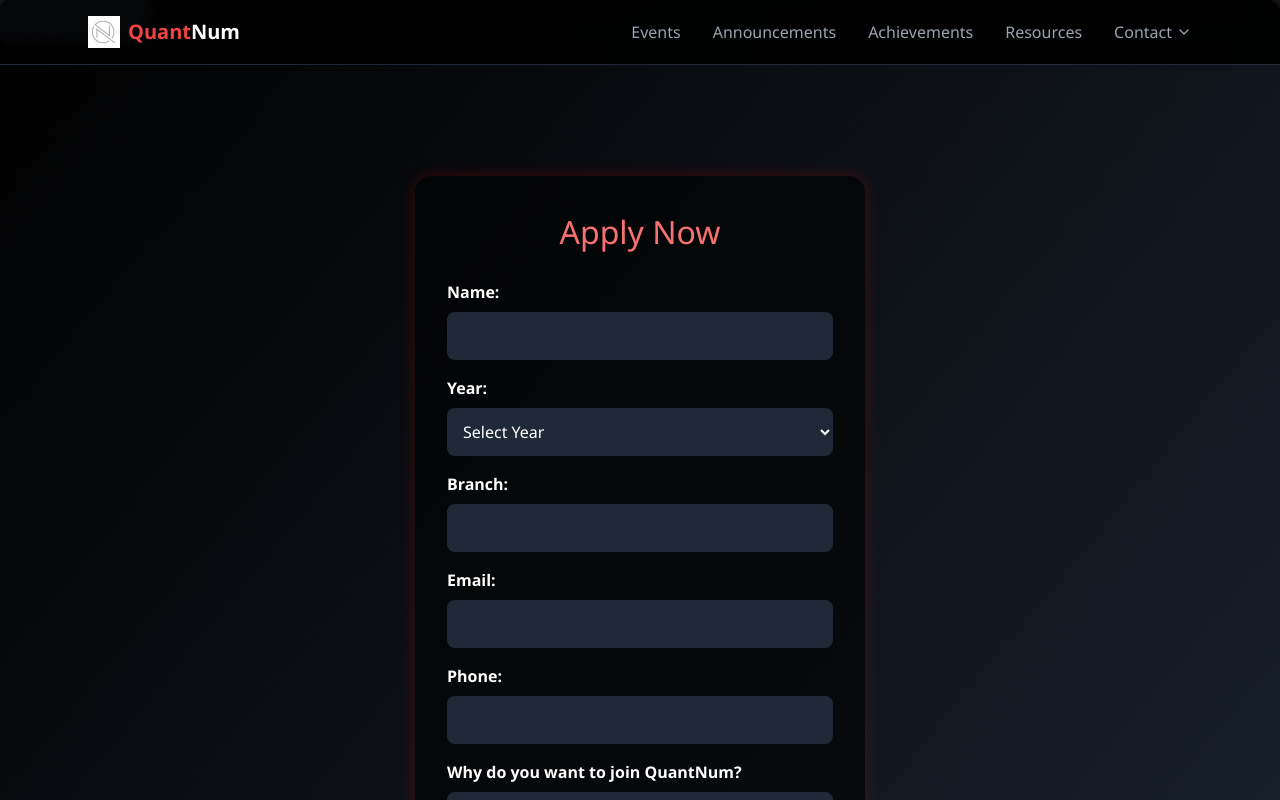
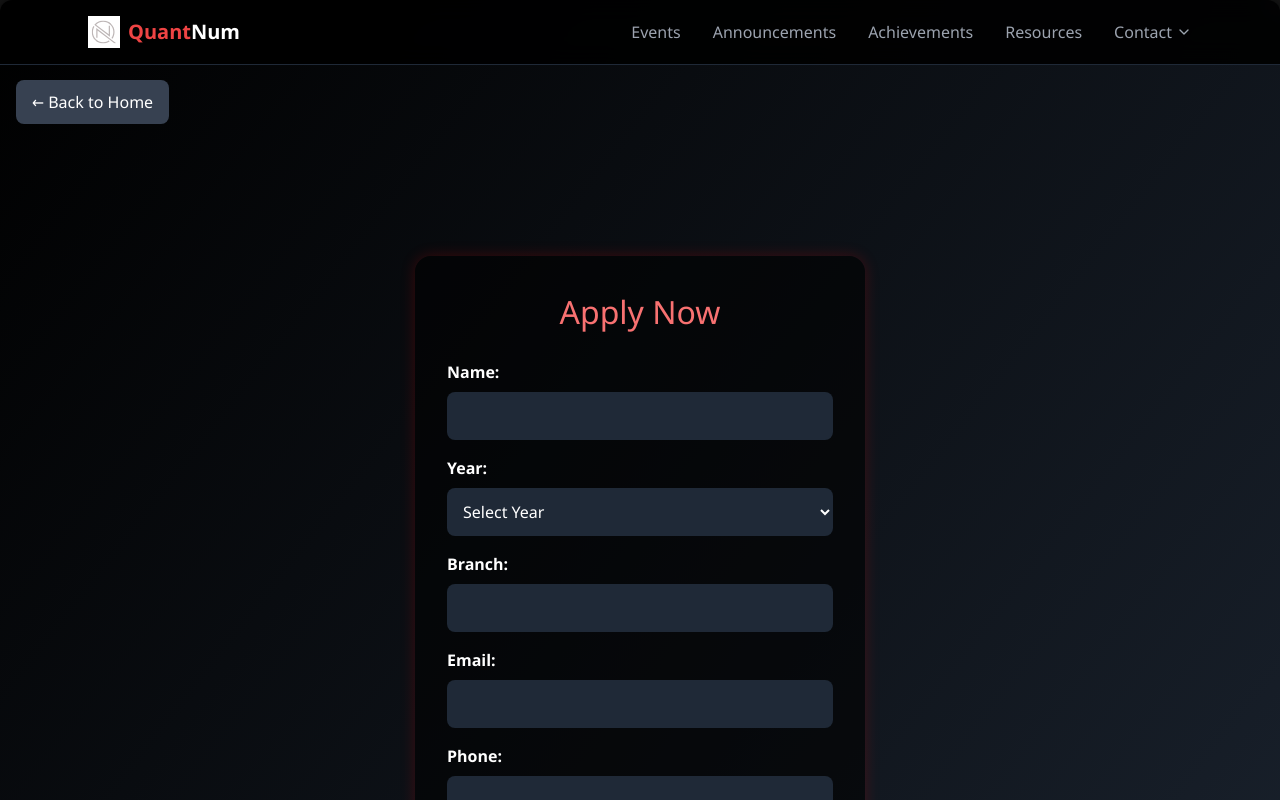
Before and after one commit to Sat-14/QuantNum, a React (Vite) app in the folder frontend/: page /apply in a window 1280 px wide. Shown: the top 800 px of the page. Built offline with nearby package versions, Linux system fonts and the light colour scheme.

Commit message:
adding animation to apply now page

```diff
--- a/frontend/src/Pages/ApplyNow.css
+++ b/frontend/src/Pages/ApplyNow.css
@@ -12,6 +12,9 @@
 .back-button-container{
     text-align: left;
     margin-bottom: 20px;
+    margin-top: 5rem;
+    margin-bottom: 20px;
+    padding-left: 1rem;
 }
 
 .back-button{
--- a/frontend/src/Pages/ApplyNow.jsx
+++ b/frontend/src/Pages/ApplyNow.jsx
@@ -1,8 +1,73 @@
-import React, { useState , useEffect} from 'react';
 import './ApplyNow.css';
 import Navigation from '../components/Navigation';
 import Footer from '../components/Footer';
 import { useNavigate } from 'react-router-dom';
+import React, { useState, useEffect, useRef } from 'react';
+
+
+const useIntersectionObserver = (threshold = 0.1) => {
+  const [isVisible, setIsVisible] = useState(false);
+  const ref = useRef(null);
+
+  useEffect(() => {
+    const observer = new IntersectionObserver(
+      ([entry]) => {
+        if (entry.isIntersecting) {
+          setIsVisible(true);
+        }
+      },
+      { threshold }
+    );
+
+    if (ref.current) {
+      observer.observe(ref.current);
+    }
+
+    return () => {
+      if (ref.current) {
+        observer.unobserve(ref.current);
+      }
+    };
+  }, [threshold]);
+
+  return [ref, isVisible];
+};
+
+const AnimatedSection = ({
+  children,
+  direction = 'up',
+  delay = 0,
+  duration = 'duration-1000',
+  className = ''
+}) => {
+  const [ref, isVisible] = useIntersectionObserver(0.1);
+
+  const getInitialTransform = () => {
+    switch (direction) {
+      case 'up': return 'translate-y-20';
+      // other cases
+    }
+  };
+
+  return (
+    <div
+      ref={ref}
+      className={`transition-all ${duration} ease-out ${className}`}
+      style={{ transitionDelay: `${delay}ms` }}
+    >
+      <div
+        className={`transform transition-all ${duration} ease-out ${
+          isVisible
+            ? 'translate-y-0 translate-x-0 scale-100 opacity-100'
+            : `${getInitialTransform()} opacity-0`
+        }`}
+        style={{ transitionDelay: `${delay}ms` }}
+      >
+        {children}
+      </div>
+    </div>
+  );
+};
 
 
 export default function ApplyNow() {
@@ -35,11 +100,14 @@ export default function ApplyNow() {
   return (
     <div className="apply-container">
         <Navigation />
+        <AnimatedSection direction="up" delay={100}>
             <div className="back-button-container">
                 <button onClick={() => navigate('/')} className="back-button">
                 ← Back to Home
                 </button>
             </div>
+        </AnimatedSection>
+        <AnimatedSection direction="up" delay={200}>
             <div className="apply-form-container">
                 <h2>Apply Now</h2>
                 <form onSubmit={handleSubmit} className="apply-form">
@@ -82,6 +150,8 @@ export default function ApplyNow() {
                 <button type="submit" className="submit-button">Submit Application</button>
                 </form>
             </div>
+        </AnimatedSection>
+
       <Footer />
     </div>
   );
```
Lines whose indentation alone changed are shown as unchanged.
